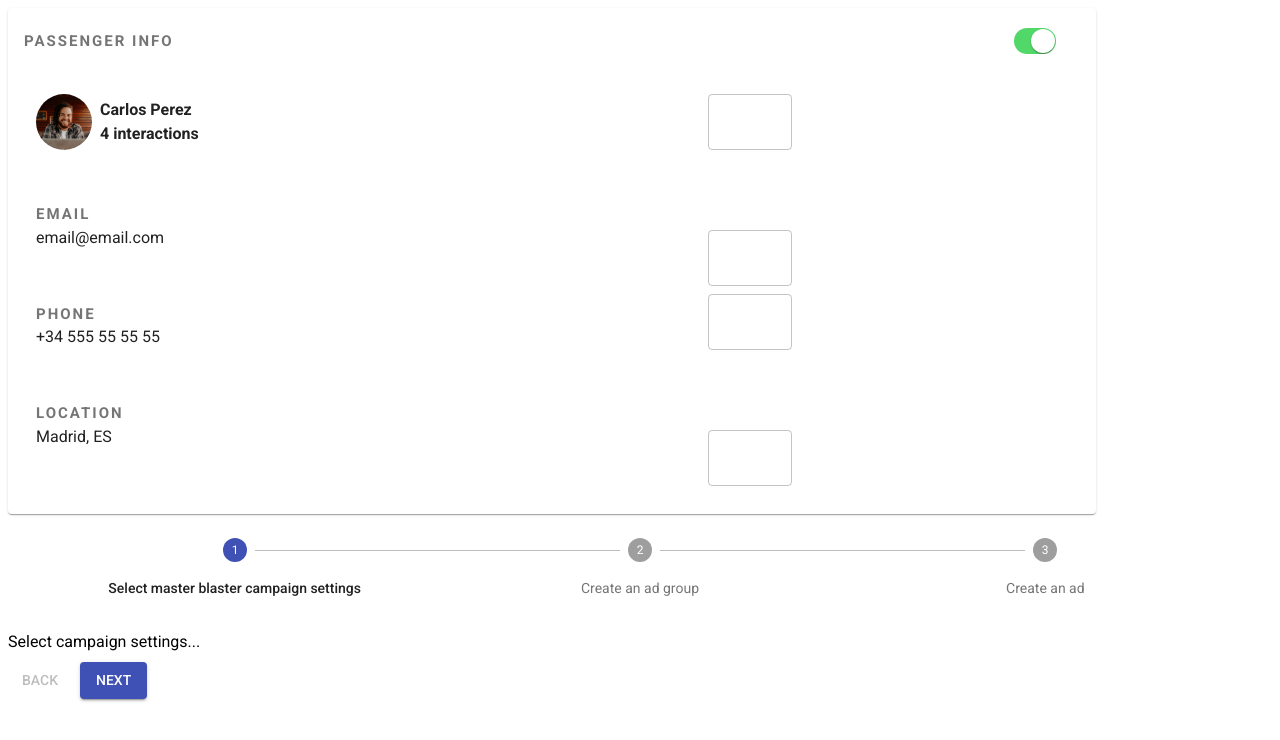
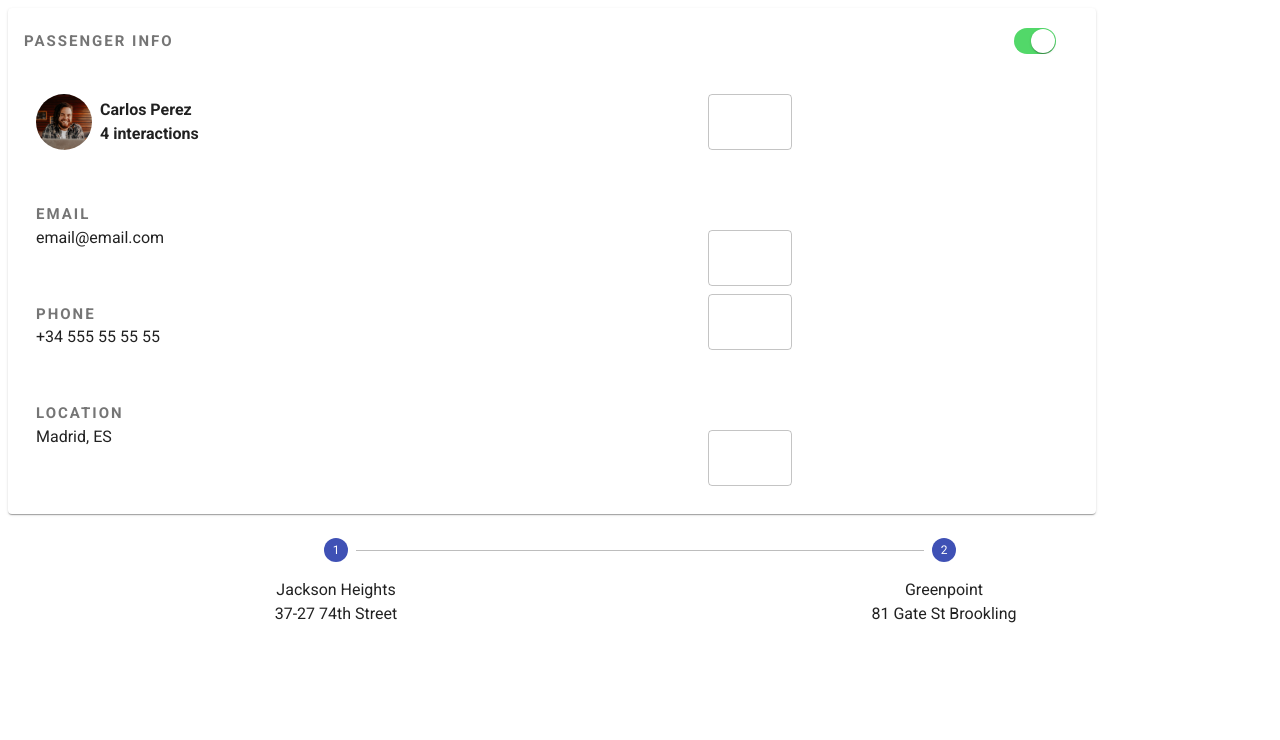
Before and after one commit to orianabreu/Onyze-test, a React (Create React App) app: page / in a window 1280 px wide. Shown: the top 740 px of the page. Built offline with nearby package versions, Linux system fonts and the light colour scheme; some icons are missing.

Commit message:
config stepper info

```diff
--- a/src/TravelStepper/index.js
+++ b/src/TravelStepper/index.js
@@ -20,71 +20,36 @@ const useStyles = makeStyles((theme) => ({
 }));
 
 function getSteps() {
-  return ['Select master blaster campaign settings', 'Create an ad group', 'Create an ad'];
-}
-
-function getStepContent(stepIndex) {
-  switch (stepIndex) {
-    case 0:
-      return 'Select campaign settings...';
-    case 1:
-      return 'What is an ad group anyways?';
-    case 2:
-      return 'This is the bit I really care about!';
-    default:
-      return 'Unknown stepIndex';
-  }
+  return ['Select master blaster campaign settings', 'Create an ad group'];
 }
 
 export default function TravelStepper() {
   const classes = useStyles();
-  const [activeStep, setActiveStep] = React.useState(0);
   const steps = getSteps();
-
-  const handleNext = () => {
-    setActiveStep((prevActiveStep) => prevActiveStep + 1);
-  };
-
-  const handleBack = () => {
-    setActiveStep((prevActiveStep) => prevActiveStep - 1);
-  };
-
-  const handleReset = () => {
-    setActiveStep(0);
-  };
 
   return (
     <div className={classes.root}>
-      <Stepper activeStep={activeStep} alternativeLabel>
-        {steps.map((label) => (
-          <Step key={label}>
-            <StepLabel>{label}</StepLabel>
+      <Stepper alternativeLabel>
+          <Step >
+            <StepLabel>
+                <Typography>
+                    Jackson Heights
+                    <br />
+                    37-27 74th Street
+                </Typography>
+            </StepLabel>
           </Step>
-        ))}
-      </Stepper>
+          <Step active='true'>
+            <StepLabel>
+                <Typography>
+                     Greenpoint
+                    <br />
+                    81 Gate St Brookling
+                </Typography>
+            </StepLabel>
+          </Step>
+        </Stepper>
       <div>
-        {activeStep === steps.length ? (
-          <div>
-            <Typography className={classes.instructions}>All steps completed</Typography>
-            <Button onClick={handleReset}>Reset</Button>
-          </div>
-        ) : (
-          <div>
-            <Typography className={classes.instructions}>{getStepContent(activeStep)}</Typography>
-            <div>
-              <Button
-                disabled={activeStep === 0}
-                onClick={handleBack}
-                className={classes.backButton}
-              >
-                Back
-              </Button>
-              <Button variant="contained" color="primary" onClick={handleNext}>
-                {activeStep === steps.length - 1 ? 'Finish' : 'Next'}
-              </Button>
-            </div>
-          </div>
-        )}
       </div>
     </div>
   );
```
